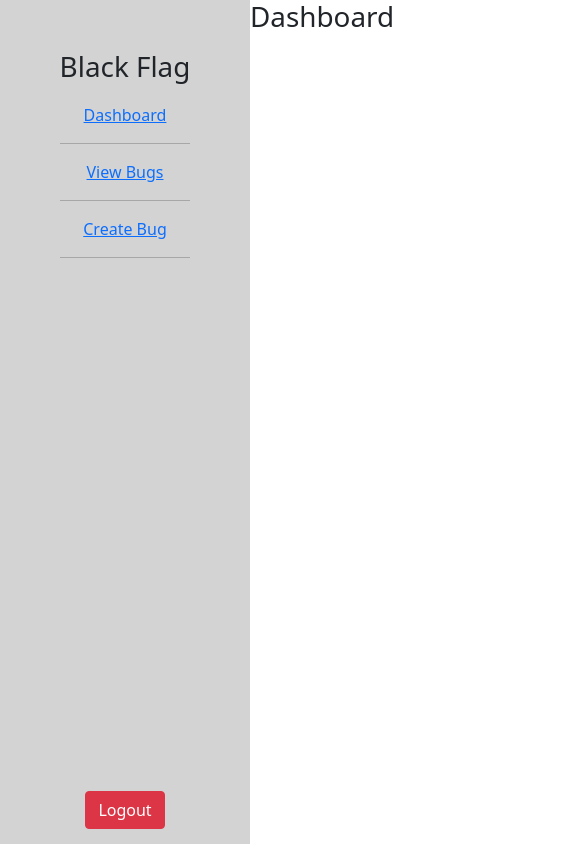
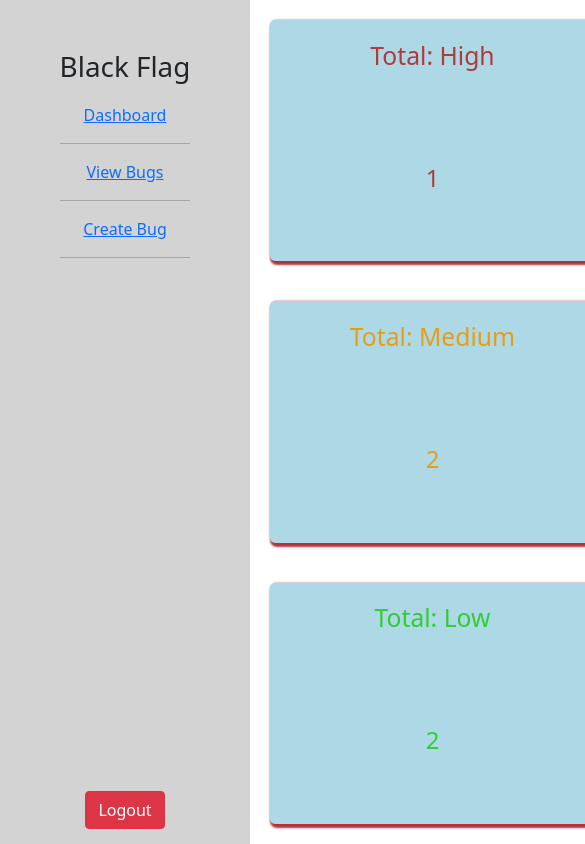
Before and after one commit to M-PAW/bug-tracker, a React (Create React App) app in the folder client/: page / in a window 390 px wide. Both pictures are taken after a click on the button "Login". Shown: the top 844 px of the page, 585 px wide, since content can reach past the window. Built offline with nearby package versions, Linux system fonts and the light colour scheme.

Commit message:
client: finished building dashboard and linked it to the viewBugs component. Planning to update styles and responsiveness later.

```diff
--- a/client/src/Views/Components/Dashboard/Card.jsx
+++ b/client/src/Views/Components/Dashboard/Card.jsx
@@ -1,12 +1,21 @@
 import React from 'react'
+import Priority from '../../../Controllers/priorityController';
 import './card.css';
 
-const card = () => {
+
+const Card = (props) => {
+    const {level, color} = Priority(props.priority);
+
     return (
-        <div>
-
+        <div
+            className="dashboard-card"
+            onClick={props.clickThrough}
+            style={{color: color}}
+        >
+            <h2>Total: {level}</h2>
+            <p>{props.count}</p>
         </div>
     )
 }
 
-export default card
+export default Card
--- a/client/src/Views/Components/Dashboard/card.css
+++ b/client/src/Views/Components/Dashboard/card.css
@@ -0,0 +1,30 @@
+.dashboard-card {
+    border-radius: 5px;
+    background-color: var(--card-color);
+    min-width: 275px;
+    max-width: 325px;;
+    min-height: 200px;
+    max-height: 250px;
+    margin: 10px;
+    display: flex;
+    flex-wrap: wrap;
+    justify-content: center;
+    align-items: center;
+    text-align: center;
+    box-shadow: 2px 2px 2px 2px var(--prime-color);
+}
+
+.dashboard-card:hover {
+    transition: all 0.3s;
+    transform: scale(1.05);
+}
+
+.dashboard-card h2 {
+    width: 100vw;
+    margin-top: 5px;
+}
+
+.dashboard-card p {
+    font-size: 1.5rem;
+    margin: 50px;
+}
--- a/client/src/Views/Pages/Dashboard/Dashboard.jsx
+++ b/client/src/Views/Pages/Dashboard/Dashboard.jsx
@@ -1,9 +1,42 @@
-import React from 'react'
+import React, {useEffect} from 'react'
+import {useDispatch, useSelector} from 'react-redux'
+import {useHistory} from 'react-router-dom';
+import {getBugs} from '../../../Controllers/Redux/bugSlice';
+import Card from '../../Components/Dashboard/Card';
 
 const Dashboard = () => {
+    const dispatch = useDispatch();
+    const bugs = useSelector(state => state.bugs)
+    const browserHistory = useHistory();
+    let highCount = 0;
+    let midCound = 0;
+    let lowCount = 0;
+
+    const filterBugs = (priority) => {
+        return bugs.filter((bug) => {return bug.priority === priority})
+    }
+
+    const redirect = () => {
+        browserHistory.push('/viewBugs');
+    }
+
+    useEffect(() => {
+        dispatch(getBugs());
+
+    },[bugs === undefined])
+    console.log(`high: ${highCount}`);
+
+    if ( bugs != undefined) {
+        highCount = filterBugs(1);
+        midCound = filterBugs(2);
+        lowCount = filterBugs(3);
+    }
+
     return (
-        <div>
-            <h1>Dashboard</h1>
+        <div className="page-container">
+            <Card priority="1" count={highCount.length} clickThrough={redirect} />
+            <Card priority="2" count={midCound.length} clickThrough={redirect}/>
+            <Card priority="3" count={lowCount.length} clickThrough={redirect}/>
         </div>
     )
 }
--- a/client/src/index.css
+++ b/client/src/index.css
@@ -14,4 +14,5 @@
     justify-content: center;
     grid-column: 2;
     padding:10px;
+    width: 100%;
 }
```
